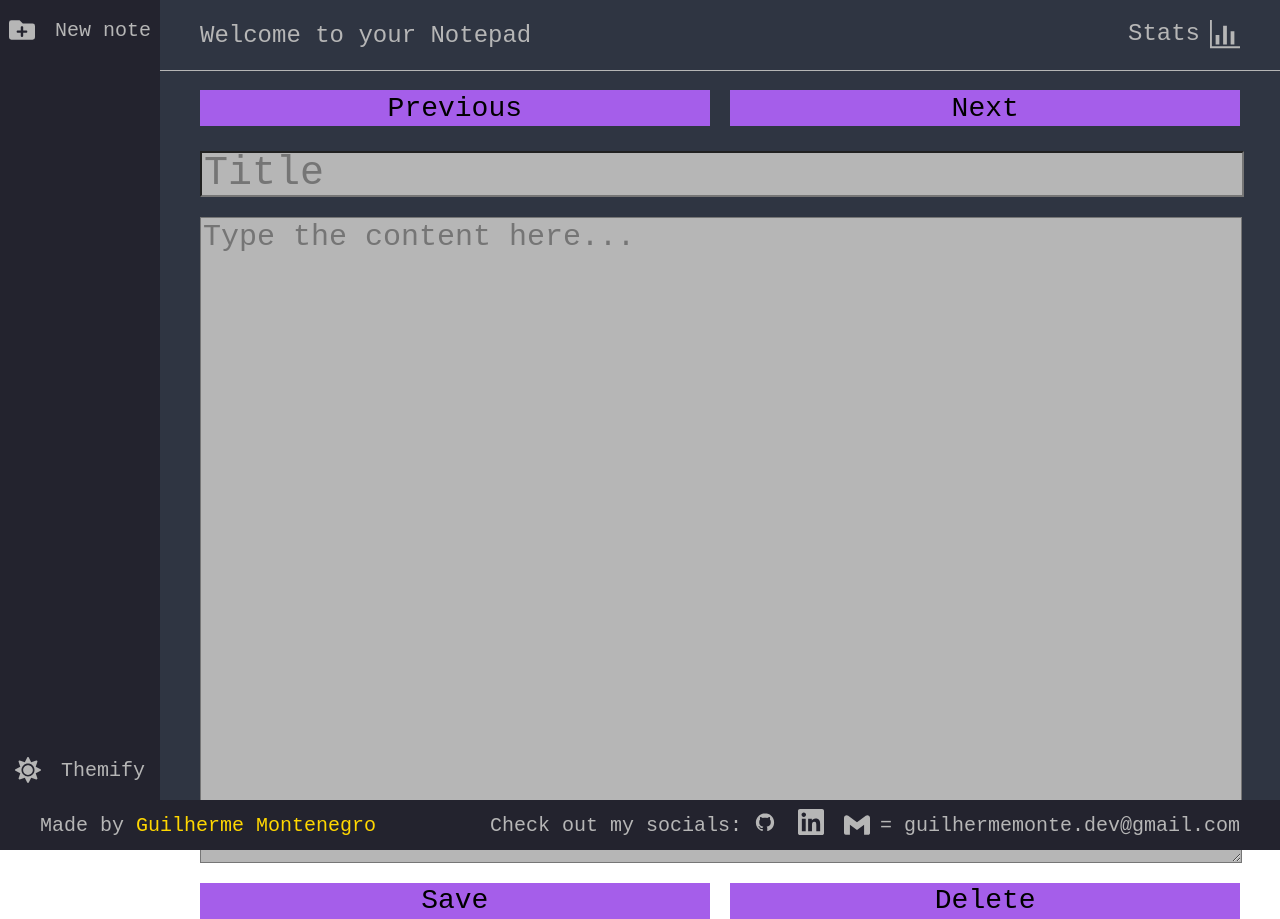
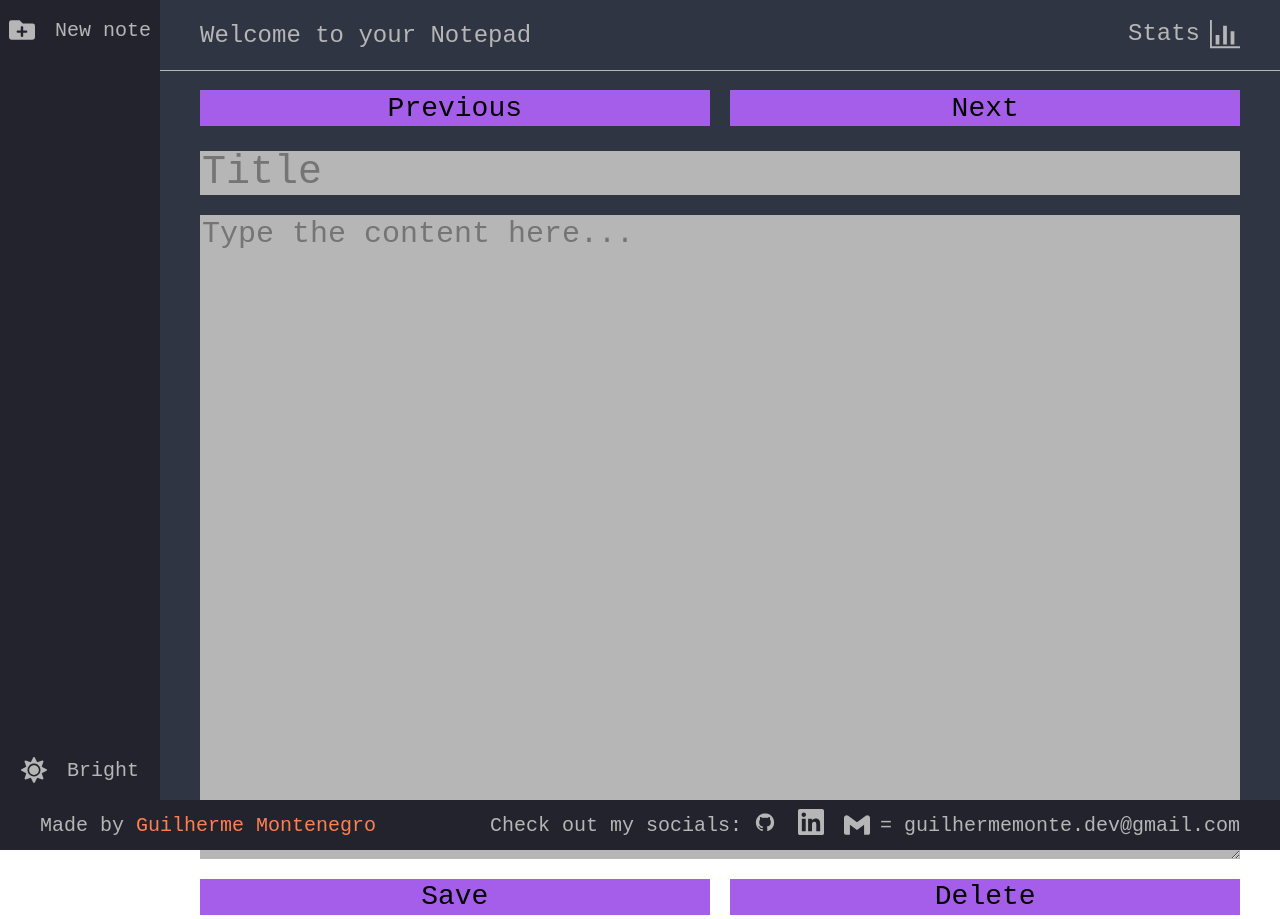
Before and after one commit to Guilherme-Monte/Notebook, a React (Create React App) app in the folder frontend/: page / in a window 1280 px wide. Built offline with nearby package versions, Linux system fonts and the light colour scheme; no server answers.

Commit message:
Bright mode 1.0

```diff
--- a/frontend/src/App.css
+++ b/frontend/src/App.css
@@ -2,7 +2,7 @@
   font-size: 20px;
   --text-primary: #b6b6b6;
   --text-secondary: #ececec;
-  --bright-purple: #a55eea;
+  --hover-color: #a55eea;
   --bg-primary: #23232e;
   --bg-secondary: #141418;
   --bg-main: #2f3542;
@@ -37,7 +37,7 @@ body::-webkit-scrollbar-track {
 }
 
 body::-webkit-scrollbar-thumb {
-  background-color: var(--bright-purple);
+  background-color: var(--hover-color);
 }
 
 .App {
--- a/frontend/src/components/content/index.css
+++ b/frontend/src/components/content/index.css
@@ -21,13 +21,20 @@
   cursor: pointer;
   font-size: 1.4rem;
 
-  background-color: var(--bright-purple);
+  background-color: var(--hover-color);
 }
 
 .btn-content:focus,
 input:focus,
 textarea:focus {
   outline: none !important;
+}
+
+.btn-content,
+input,
+textarea {
+  border: none;
+  padding: 0.1rem;
 }
 
 .btn-content:active {
--- a/frontend/src/components/footer/index.css
+++ b/frontend/src/components/footer/index.css
@@ -20,5 +20,5 @@
 }
 
 #my-name {
-    color: gold;
+    color: coral;
 }
--- a/frontend/src/components/menu/index.css
+++ b/frontend/src/components/menu/index.css
@@ -22,7 +22,7 @@
 }
 
 .stats:hover {
-  color: var(--bright-purple);
+  color: var(--hover-color);
 }
 
 .graph {
--- a/frontend/src/components/sidebar/index.css
+++ b/frontend/src/components/sidebar/index.css
@@ -54,6 +54,6 @@
 }
 
 .link-text:hover, .icons:hover {
-  color: var(--bright-purple);
+  color: var(--hover-color);
   cursor: pointer;
 }
--- a/frontend/src/components/sidebar/index.js
+++ b/frontend/src/components/sidebar/index.js
@@ -1,14 +1,37 @@
 import React, { useContext, useState } from 'react';
 import "./index.css";
 import { SidebarButtonContext } from '../../SidebarButtonContext';
-import { FaFolderPlus, FaSun, FaArrowLeft } from "react-icons/fa";
+import { FaFolderPlus, FaSun, FaArrowLeft, FaMoon } from "react-icons/fa";
 
 const Sidebar = () => {
   const toggleInputs = useContext(SidebarButtonContext);
   const [buttonNameSwitcher, setButtonNameSwitcher] = useState(false);
+  const [darkMode, setDarkMode] = useState(true);
 
   const switchName = () => {
     setButtonNameSwitcher(!buttonNameSwitcher);
+  }
+
+  const brightModeSwitcher = () => {
+    document.documentElement.style.setProperty('--text-primary', '#009dec');
+    document.documentElement.style.setProperty('--text-secondary', '#003b59');
+    document.documentElement.style.setProperty('--hover-color', '#2e86de');
+    document.documentElement.style.setProperty('--bg-primary', '#daf2fe');
+    document.documentElement.style.setProperty('--bg-secondary', '#002639');
+    document.documentElement.style.setProperty('--bg-main', '#a1dfff');
+
+    setDarkMode(false);
+  }
+
+  const darkModeSwitcher = () => {
+    document.documentElement.style.setProperty('--text-primary', '#b6b6b6');
+    document.documentElement.style.setProperty('--text-secondary', '#ececec');
+    document.documentElement.style.setProperty('--hover-color', '#a55eea');
+    document.documentElement.style.setProperty('--bg-primary', '#23232e');
+    document.documentElement.style.setProperty('--bg-secondary', '#141418');
+    document.documentElement.style.setProperty('--bg-main', '#2f3542');
+
+    setDarkMode(true);
   }
 
   return (
@@ -19,10 +42,17 @@ const Sidebar = () => {
           {buttonNameSwitcher ? "Back" : "New note"}
         </span>
       </div>
-      <div className="nav-item">
-        <FaSun className="icons" />
-        <span className="link-text">Themify</span>
-      </div>
+      { darkMode ?
+        <div className="nav-item">
+          <FaSun className="icons" />
+          <span className="link-text" onClick={brightModeSwitcher}>Bright</span>
+        </div>
+        :
+        <div className="nav-item">
+          <FaMoon className="icons" />
+          <span className="link-text" onClick={darkModeSwitcher}>Dark</span>
+        </div>
+      }
     </div>
   )
 }
--- a/frontend/src/components/toast/index.css
+++ b/frontend/src/components/toast/index.css
@@ -25,5 +25,5 @@
 }
 
 #toastIcon:hover {
-  color: var(--bright-purple);
+  color: var(--hover-color);
 }
```
Also changed, not shown: 1 other file (tests, documents, lock files or other folders).
